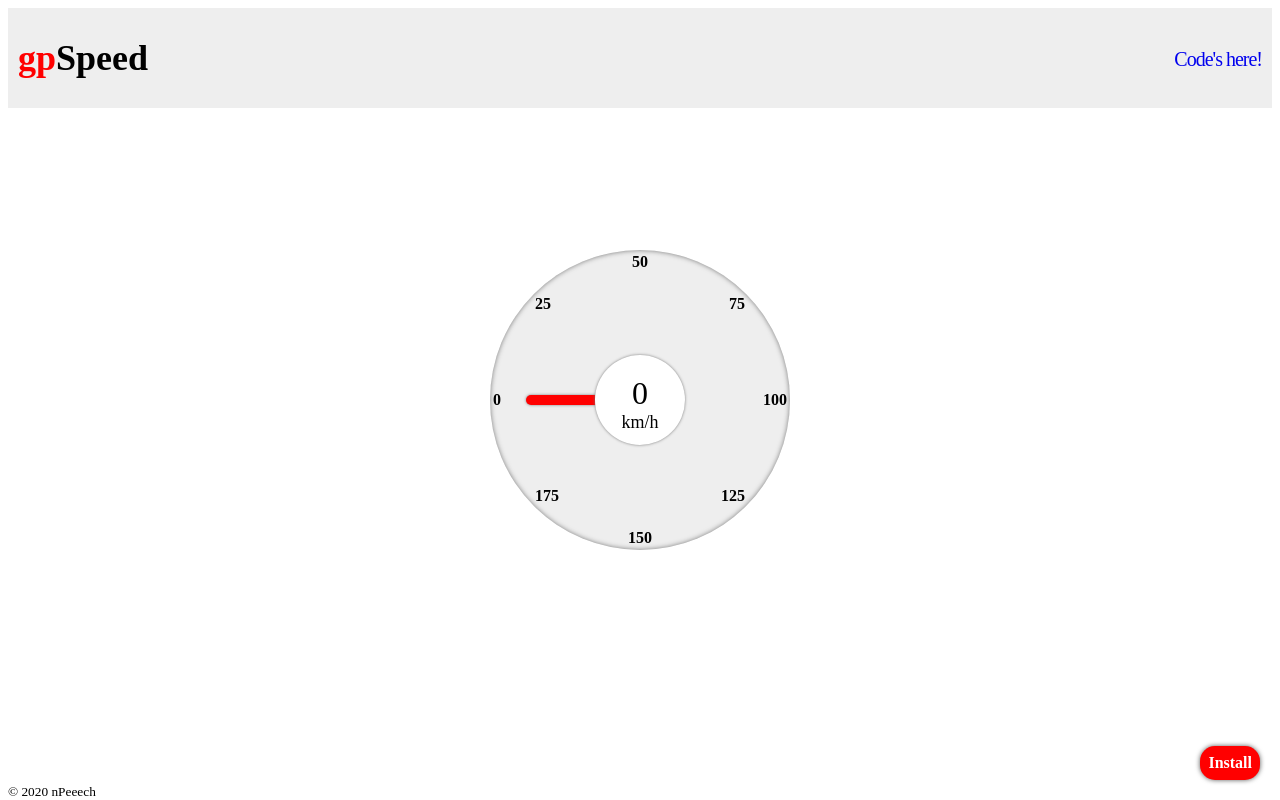
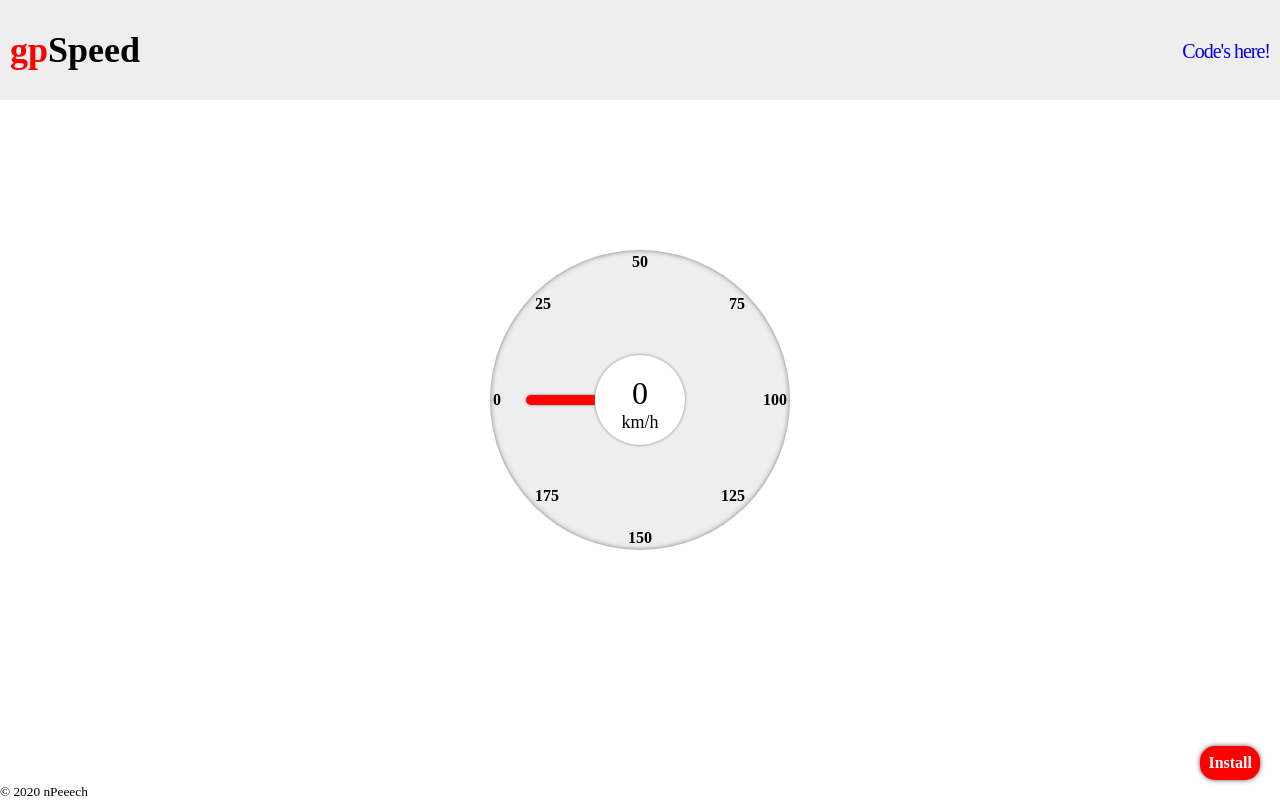
Before and after one commit to nPeeech/GPS_speedmeter, a plain HTML site: page index.html in a window 1280 px wide. Drawn offline with Linux system fonts and the light colour scheme.

Commit message:
fix margin

```diff
--- a/style.css
+++ b/style.css
@@ -1,3 +1,6 @@
+html,body{
+	margin: 0;
+}
 .headerInner{
 	display: flex;
 	justify-content: space-between;
@@ -25,7 +28,6 @@
 	text-decoration: none;
 	font-size: smaller;
 	letter-spacing: -1px;
-	margin-right: 10px;
 	margin-right: 10px;
 }
 
```
